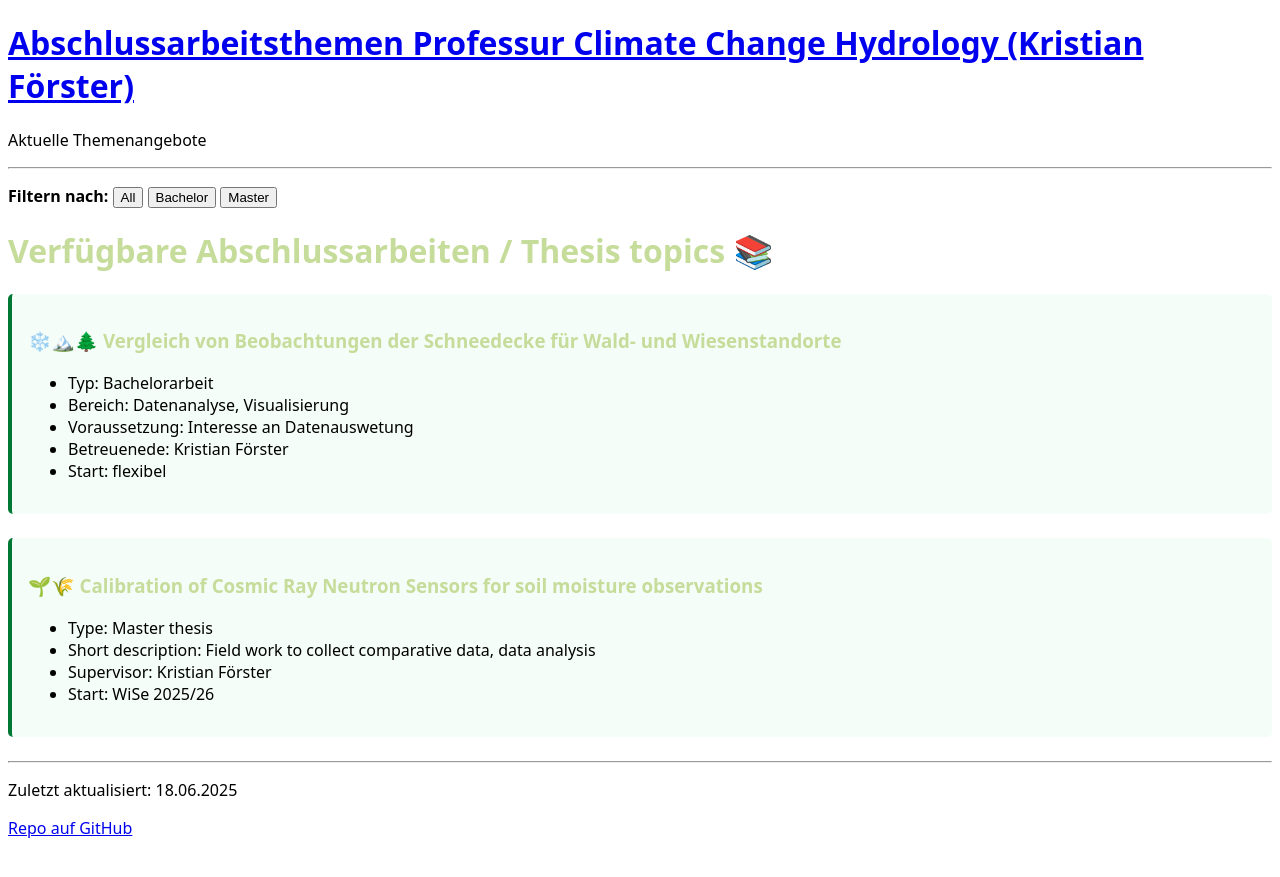
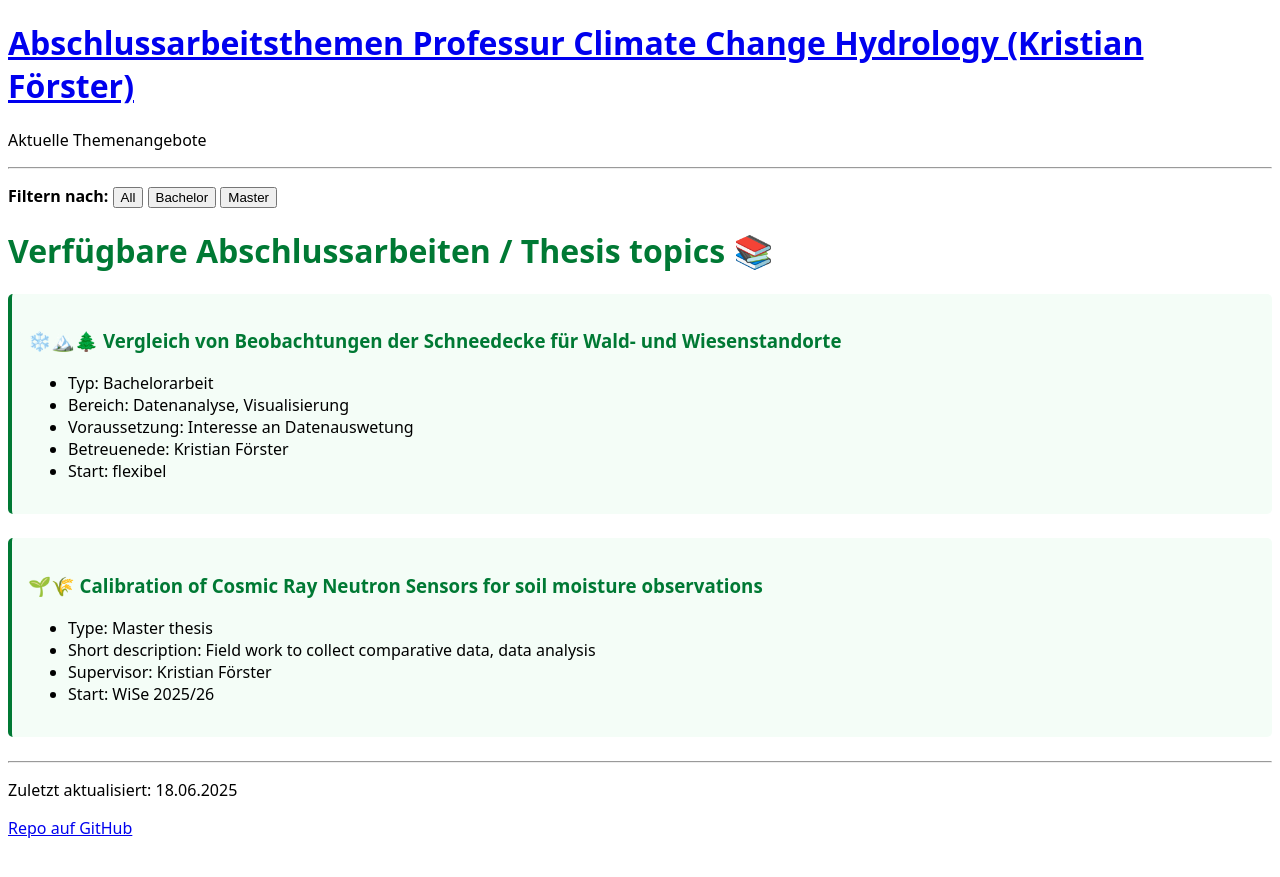
Before and after one commit to kristianfoerster/hswt-cch, a Jekyll site: the page built from index.md, in a window 1280 px wide. Shown: the top 877 px of the page. Built offline with Jekyll 4.4.1, drawn with Linux system fonts in a browser that asks for light colours; our own code applies the rules of GitHub Pages for plain Markdown files.

Commit message:
Update style.css
Use darker green

```diff
--- a/assets/style.css
+++ b/assets/style.css
@@ -3,7 +3,7 @@ body {
 }
 
 h1, h2, h3 {
-  color: #C6DC9A; /* HSWT-Grün */
+  color: #007934; /* HSWT-Grün */
 }
 
 .thema {
```
